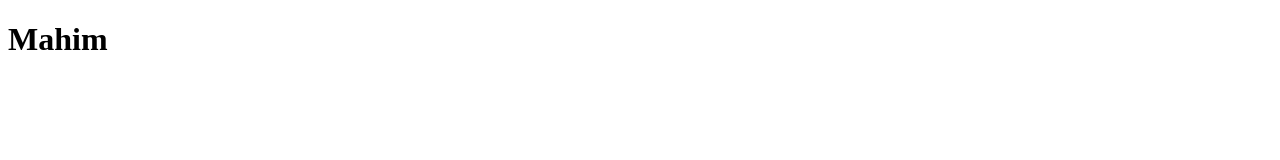
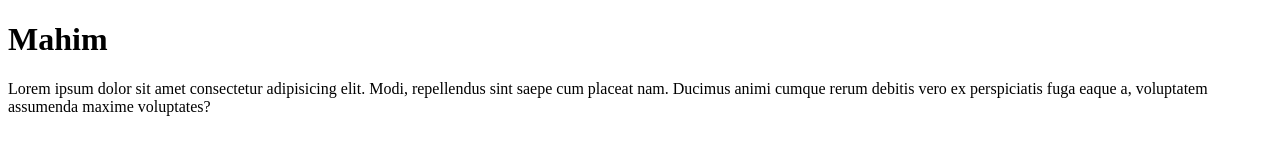
Before and after one commit to mahim1030/project-1, a plain HTML site: page index.html in a window 1280 px wide. Drawn offline with Linux system fonts and the light colour scheme.

Commit message:
ptag-added

```diff
--- a/index.html
+++ b/index.html
@@ -7,5 +7,6 @@
 </head>
 <body>
     <h1> Mahim </h1>
+    <p>Lorem ipsum dolor sit amet consectetur adipisicing elit. Modi, repellendus sint saepe cum placeat nam. Ducimus animi cumque rerum debitis vero ex perspiciatis fuga eaque a, voluptatem assumenda maxime voluptates?</p>
 </body>
 </html>
```
